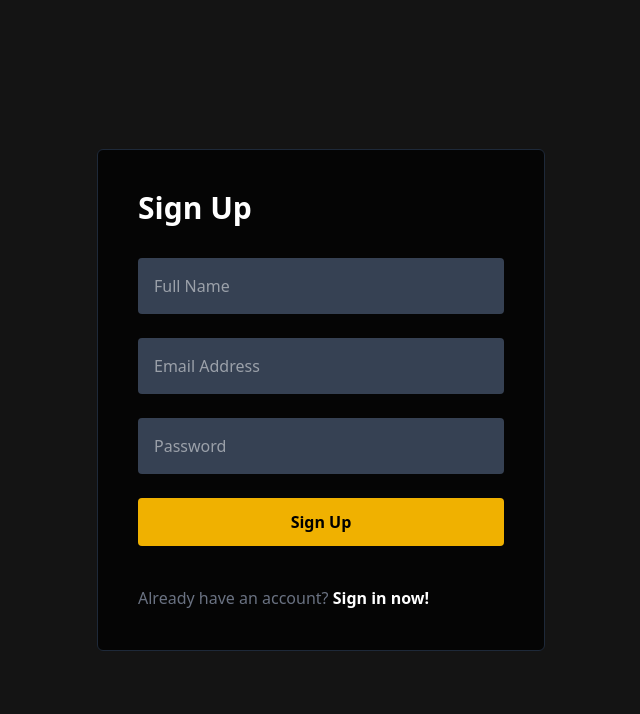
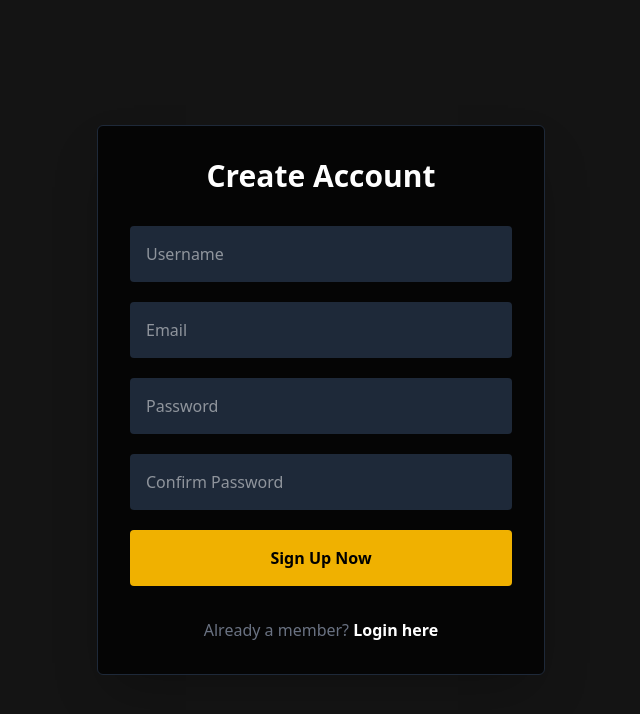
Before and after one commit to yasminulfah/diStreaming-frontend, a React (Vite) app: page /register in a window 1280 px wide. Shown: the top 714 px of the page, without its empty margins (319-959 px from the left). Built offline with nearby package versions, Linux system fonts and the light colour scheme.

Commit message:
modify register page

```diff
--- a/src/pages/Login.jsx
+++ b/src/pages/Login.jsx
@@ -64,7 +64,7 @@ const Login = () => {
         </div>
 
         <div className="mt-10 text-gray-500">
-          New to Distreaming? <span className="text-white hover:underline cursor-pointer font-semibold">Sign up now!</span>
+          New to Distreaming? <span className="text-white hover:underline cursor-pointer font-semibold"><Link to="/register" className="text-white hover:underline cursor-pointer font-semibold">Sign up now!</Link></span>
         </div>
       </div>
     </div>
--- a/src/pages/Register.jsx
+++ b/src/pages/Register.jsx
@@ -3,63 +3,124 @@ import axios from 'axios'
 import { useNavigate, Link } from 'react-router-dom'
 
 const Register = () => {
-  const [name, setName] = useState('')
-  const [email, setEmail] = useState('')
-  const [password, setPassword] = useState('')
+  const [formData, setFormData] = useState({
+    username: '',
+    email: '',
+    password: '',
+    password_confirmation: ''
+  })
+
+  const [error, setError] = useState(null)
+  const [loading, setLoading] = useState(false)
   const navigate = useNavigate()
+
+  const handleChange = (e) => {
+    setFormData({
+      ...formData,
+      [e.target.name]: e.target.value
+    })
+  }
 
   const handleRegister = async (e) => {
     e.preventDefault()
+    setError(null)
+    setLoading(true)
+
+    if (formData.password !== formData.password_confirmation) {
+      setError("Password dan Konfirmasi Password tidak cocok!");
+      setLoading(false)
+      return
+    }
+
     try {
       const response = await axios.post('https://distreaming-backend1-production.up.railway.app/api/register', {
-        name,
-        email,
-        password
+        name: formData.name,
+        email: formData.email,
+        password: formData.password,
+        password_confirmation: formData.password_confirmation
       })
+
       alert('Registrasi Berhasil! Silakan Login.')
       navigate('/login')
-    } catch (error) {
-      alert(error.response?.data?.message || 'Registrasi Gagal! Cek kembali data kamu.')
+    } catch (err) {
+      const serverError = err.response?.data?.message || err.response?.data?.errors;
+      setError(typeof serverError === 'object' ? Object.values(serverError)[0][0] : serverError);
+    } finally {
+      setLoading(false);
     }
   }
 
   return (
-    <div className="relative min-h-screen w-full flex items-center justify-center bg-[#141414]">
-      <div className="relative z-10 w-full max-w-md p-10 bg-black/75 rounded-md border border-gray-800">
-        <h1 className="text-3xl font-bold text-white mb-8">Sign Up</h1>
-        <form onSubmit={handleRegister} className="space-y-6">
+    <div className="relative min-h-screen w-full flex items-center justify-center bg-[#141414] px-4">
+      <div className="relative z-10 w-full max-w-md p-8 bg-black/75 rounded-md border border-gray-800 shadow-2xl">
+        <h1 className="text-3xl font-bold text-white mb-8 text-center">Create Account</h1>
+
+        {error && (
+          <div className="bg-red-500/10 border border-red-500 text-red-500 p-3 rounded mb-6 text-sm">
+            {error}
+          </div>
+        )}
+
+        <form onSubmit={handleRegister} className="space-y-5">
+          <div>
             <input
+              name="username"
               type="text"
-            placeholder="Full Name"
-            className="w-full p-4 rounded bg-gray-700 text-white focus:outline-none focus:ring-2 focus:ring-yellow-500"
-            value={name}
-            onChange={(e) => setName(e.target.value)}
+              placeholder="Username"
+              className="w-full p-4 rounded bg-gray-800 text-white focus:outline-none focus:ring-2 focus:ring-yellow-500 transition"
+              value={formData.name}
+              onChange={handleChange}
               required
             />
+          </div>
+
+          <div>
             <input
+              name="email"
               type="email"
-            placeholder="Email Address"
-            className="w-full p-4 rounded bg-gray-700 text-white focus:outline-none focus:ring-2 focus:ring-yellow-500"
-            value={email}
-            onChange={(e) => setEmail(e.target.value)}
+              placeholder="Email"
+              className="w-full p-4 rounded bg-gray-800 text-white focus:outline-none focus:ring-2 focus:ring-yellow-500 transition"
+              value={formData.email}
+              onChange={handleChange}
               required
             />
+          </div>
+
+          <div>
             <input
+              name="password"
               type="password"
               placeholder="Password"
-            className="w-full p-4 rounded bg-gray-700 text-white focus:outline-none focus:ring-2 focus:ring-yellow-500"
-            value={password}
-            onChange={(e) => setPassword(e.target.value)}
+              className="w-full p-4 rounded bg-gray-800 text-white focus:outline-none focus:ring-2 focus:ring-yellow-500 transition"
+              value={formData.password}
+              onChange={handleChange}
               required
             />
+          </div>
+
+          <div>
+            <input
+              name="password_confirmation"
+              type="password"
+              placeholder="Confirm Password"
+              className="w-full p-4 rounded bg-gray-800 text-white focus:outline-none focus:ring-2 focus:ring-yellow-500 transition"
+              value={formData.password_confirmation}
+              onChange={handleChange}
+              required
+            />
+          </div>
+
           <button
             type="submit"
-            className="w-full py-3 bg-yellow-500 text-black font-bold rounded hover:bg-yellow-400 transition"
-          >Sign Up</button>
+            disabled={loading}
+            className={`w-full py-4 bg-yellow-500 text-black font-bold rounded hover:bg-yellow-400 transition transform active:scale-95 ${loading ? 'opacity-50 cursor-not-allowed' : ''}`}
+          >
+            {loading ? 'Processing...' : 'Sign Up Now'}
+          </button>
         </form>
 
-        <div className="mt-10 text-gray-500">
-          Already have an account? <Link to="/login" className="text-white hover:underline font-semibold">Sign in now!</Link>
+        <div className="mt-8 text-center text-gray-500">
+          Already a member? <Link to="/login" className="text-white hover:underline font-semibold">Login here</Link>
         </div>
       </div>
     </div>
```
Lines whose indentation alone changed are shown as unchanged.
